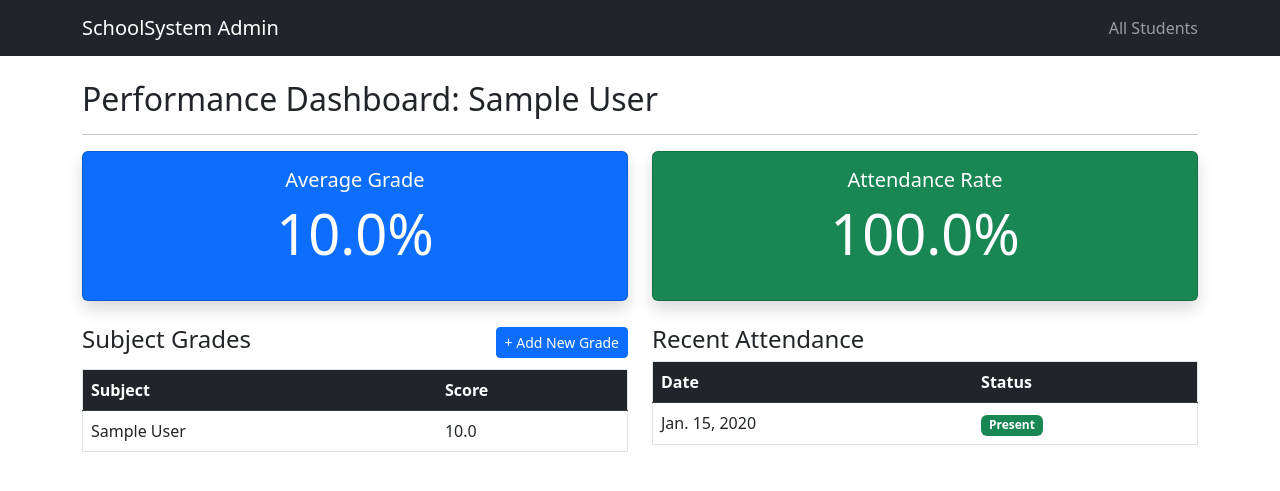
After one commit to jamil19-humii/Student-Management-System, a Django app: page /student/1/ in a window 1280 px wide. The commit adds this page. Shown: the top 491 px of the page. Run offline with Django 5.2, Linux system fonts and the light colour scheme; tables that the repository leaves empty hold one stand-in row (values such as "Sample post").

Commit message:
Phase 2: Added Analytics Dashboard and Grade Entry system

```diff
--- a/school_project/settings.py
+++ b/school_project/settings.py
@@ -55,7 +55,7 @@ ROOT_URLCONF = 'school_project.urls'
 TEMPLATES = [
     {
         'BACKEND': 'django.template.backends.django.DjangoTemplates',
-        'DIRS': [],
+        'DIRS': [BASE_DIR / 'templates'],
         'APP_DIRS': True,
         'OPTIONS': {
             'context_processors': [
--- a/school_project/urls.py
+++ b/school_project/urls.py
@@ -16,11 +16,15 @@ Including another URLconf
 """
 from django.contrib import admin
 from django.urls import path
-from students.views import  edit_student,delete_student, student_list, add_student # Import your view
+from students import views
+from students.views import  edit_student,delete_student, student_list, add_student
+ # Import your view
 urlpatterns = [
     path('admin/', admin.site.urls),
     path('students/', student_list, name='student_list'),
     path('students/add/', add_student, name='add_student'),
     path('students/edit/<int:pk>/', edit_student, name='edit_student'),
     path('students/delete/<int:pk>/', delete_student, name='delete_student'),
+    path('student/<int:student_id>/', views.student_profile, name='student_profile'),
+    path('student/<int:student_id>/add-grade/', views.add_grade, name='add_grade'),
 ]
--- a/students/admin.py
+++ b/students/admin.py
@@ -1,4 +1,6 @@
 from django.contrib import admin
-from .models import Student
+from .models import Student, Grade, Attendance
 
 admin.site.register(Student)
+admin.site.register(Grade)
+admin.site.register(Attendance)
--- a/students/models.py
+++ b/students/models.py
@@ -1,4 +1,5 @@
 from django.db import models
+from django.contrib.auth.models import User
 
 class Student(models.Model):
     first_name = models.CharField(max_length=100)
@@ -10,3 +11,43 @@ class Student(models.Model):
     enrollment_date = models.DateField(auto_now_add=True)
     def __str__(self):
         return f"{self.first_name} {self.last_name}"
+
+class Grade(models.Model):
+     student=models.ForeignKey(Student, on_delete=models.CASCADE , related_name='grades')
+     subject=models.CharField(max_length=100)
+     score=models.FloatField()
+     def __str__(self):
+        return f"{self.student.first_name} - {self.subject}"
+
+
+class Attendance(models.Model):
+    # This defines a Django model called "Attendance".
+    # Each instance will represent one student's attendance record for a specific date.
+
+    STATUS_CHOICES = [
+        ('Present', 'Present'),
+        ('Absent', 'Absent'),
+    ]
+    # STATUS_CHOICES is a list of tuples used to restrict the "status" field.
+    # The first value in each tuple is stored in the database,
+    # the second value is the human-readable label shown in forms/admin.
+
+    student = models.ForeignKey('Student', on_delete=models.CASCADE, related_name='attendance_records')
+    # ForeignKey creates a relationship to another model (Student).
+    # Each attendance record belongs to one student.
+    # on_delete=models.CASCADE means if a student is deleted, all their attendance records are deleted too.
+    # related_name='attendance_records' lets you access attendance from a student object like: student.attendance_records.all()
+
+    date = models.DateField()
+    # A DateField stores the date of the attendance record (year-month-day).
+    # Example: 2026-05-05
+
+    status = models.CharField(max_length=10, choices=STATUS_CHOICES)
+    # A CharField stores text. Here it’s limited to 10 characters.
+    # The "choices" argument restricts values to either "Present" or "Absent".
+
+    def __str__(self):
+        return f"{self.student.first_name} - {self.date} ({self.status})"
+    # __str__ defines how this object is displayed as a string (e.g., in the admin panel).
+    # It shows: Student’s first name, the date, and their status.
+    # Example output: "Jamila - 2026-05-05 (Present)"
--- a/students/views.py
+++ b/students/views.py
@@ -2,6 +2,8 @@ from django.shortcuts import render ,redirect
 from .models import Student
 from .forms import StudentForm
 from django.shortcuts import get_object_or_404
+from django.db.models import Avg
+from .forms import GradeForm
 
 def student_list(request):
  query = request.GET.get('search')
@@ -42,3 +44,39 @@ def delete_student(request, pk):
         student.delete()
         return redirect('student_list')
     return render(request, 'students/delete_confirm.html', {'student': student})
+
+def student_profile(request, student_id):
+   # Change .get() to get_object_or_404
+    student = get_object_or_404(Student, id=student_id)
+
+    # Analysis 1: Calculate Average Grade
+    average_grade = student.grades.aggregate(Avg('score'))['score__avg'] or 0
+
+    # Analysis 2: Calculate Attendance Rate
+    total_days = student.attendance_records.count()
+    days_present = student.attendance_records.filter(status='Present').count()
+
+    attendance_rate = (days_present / total_days * 100) if total_days > 0 else 0
+
+    context = {
+        'student': student,
+        'average_grade': round(average_grade, 2),
+        'attendance_rate': round(attendance_rate, 1),
+    }
+    return render(request, 'students/student_profile.html', context)
+
+def add_grade(request, student_id):
+    student = get_object_or_404(Student, id=student_id)
+
+    if request.method == "POST":
+        form = GradeForm(request.POST)
+        if form.is_valid():
+            grade = form.save(commit=False)
+            grade.student = student  # Link the grade to the specific student
+            grade.save()
+            return redirect('student_profile', student_id=student.id)
+    else:
+        # Pre-fill the student field in the form
+        form = GradeForm(initial={'student': student})
+
+    return render(request, 'students/add_grade.html', {'form': form, 'student': student})
--- /dev/null
+++ b/templates/students/base.html
@@ -0,0 +1,28 @@
+<!DOCTYPE html>
+<html lang="en">
+<head>
+    <meta charset="UTF-8">
+    <meta name="viewport" content="width=device-width, initial-scale=1.0">
+    <title>Student System</title>
+    <!-- Bootstrap 5 CSS -->
+    <link href="https://cdn.jsdelivr.net/npm/bootstrap@5.3.0/dist/css/bootstrap.min.css" rel="stylesheet">
+</head>
+<body>
+    <nav class="navbar navbar-dark bg-dark mb-4">
+    <div class="container">
+        <a class="navbar-brand" href="{% url 'student_list' %}">SchoolSystem Admin</a>
+        <ul class="navbar-nav">
+            <li class="nav-item">
+                <a class="nav-link" href="{% url 'student_list' %}">All Students</a>
+            </li>
+        </ul>
+    </div>
+</nav>
+
+    {% block content %}
+    <!-- Your student_profile content will appear here -->
+    {% endblock %}
+
+    <script src="https://cdn.jsdelivr.net/npm/bootstrap@5.3.0/dist/js/bootstrap.bundle.min.js"></script>
+</body>
+</html>
--- a/students/templates/students/student_list.html
+++ b/templates/students/student_list.html
@@ -31,6 +31,12 @@
                         <tr>
                             <td>{{ student.first_name }} {{ student.last_name }}</td>
                             <td>{{ student.email }}</td>
+                            <td>
+        <!-- This dynamically generates the link for EACH student -->
+        <a href="{% url 'student_profile' student.id %}" class="btn btn-sm btn-outline-primary">
+            View Dashboard
+        </a>
+    </td>
                             <td>{{ student.age }}</td>
                             <td>{{ student.major }}</td>
                             <td>
--- /dev/null
+++ b/templates/students/student_profile.html
@@ -0,0 +1,87 @@
+{% extends 'students/base.html' %}
+
+{% block content %}
+<div class="container">
+    <div class="row">
+        <div class="col-md-12">
+            <h2>Performance Dashboard: {{ student.first_name }} {{ student.last_name }}</h2>
+            <hr>
+        </div>
+    </div>
+
+    <!-- Analysis Summary Cards -->
+    <div class="row text-center mb-4">
+        <div class="col-md-6">
+            <div class="card bg-primary text-white shadow">
+                <div class="card-body">
+                    <h5 class="card-title">Average Grade</h5>
+                    <p class="display-4">{{ average_grade }}%</p>
+                </div>
+            </div>
+        </div>
+        <div class="col-md-6">
+            <div class="card bg-success text-white shadow">
+                <div class="card-body">
+                    <h5 class="card-title">Attendance Rate</h5>
+                    <p class="display-4">{{ attendance_rate }}%</p>
+                </div>
+            </div>
+        </div>
+    </div>
+
+    <!-- Detailed Data Tables -->
+    <div class="row">
+        <div class="col-md-6">
+            <div class="d-flex justify-content-between align-items-center mb-2">
+    <h4>Subject Grades</h4>
+    <a href="{% url 'add_grade' student.id %}" class="btn btn-primary btn-sm">+ Add New Grade</a>
+</div>
+
+            <table class="table table-hover border bg-white">
+                <thead class="table-dark">
+                    <tr>
+                        <th>Subject</th>
+                        <th>Score</th>
+                    </tr>
+                </thead>
+                <tbody>
+                    {% for grade in student.grades.all %}
+                    <tr>
+                        <td>{{ grade.subject }}</td>
+                        <td>{{ grade.score }}</td>
+                    </tr>
+                    {% empty %}
+                    <tr><td colspan="2" class="text-muted text-center">No grades recorded yet.</td></tr>
+                    {% endfor %}
+                </tbody>
+            </table>
+        </div>
+
+        <div class="col-md-6">
+            <h4>Recent Attendance</h4>
+            <table class="table table-hover border bg-white">
+                <thead class="table-dark">
+                    <tr>
+                        <th>Date</th>
+                        <th>Status</th>
+                    </tr>
+                </thead>
+                <tbody>
+                    {% for record in student.attendance_records.all %}
+                    <tr>
+                        <td>{{ record.date }}</td>
+                        <td>
+                            <span class="badge {% if record.status == 'Present' %}bg-success{% else %}bg-danger{% endif %}">
+                                {{ record.status }}
+                            </span>
+                        </td>
+                    </tr>
+                    {% empty %}
+                    <tr><td colspan="2" class="text-muted text-center">No attendance data found.</td></tr>
+                    {% endfor %}
+                </tbody>
+            </table>
+        </div>
+    </div>
+</div>
+{% endblock %}
```
Also changed, not shown: students/forms.py (+12 -1 lines), templates/students/add_grade.html (added, +21 -0 lines), students/migrations/0003_attendance_grade.py (added), templates/students/add_student.html (renamed from students/templates/students/add_student.html).
